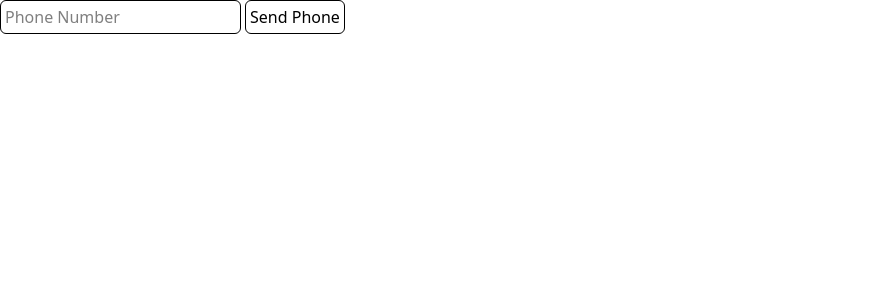
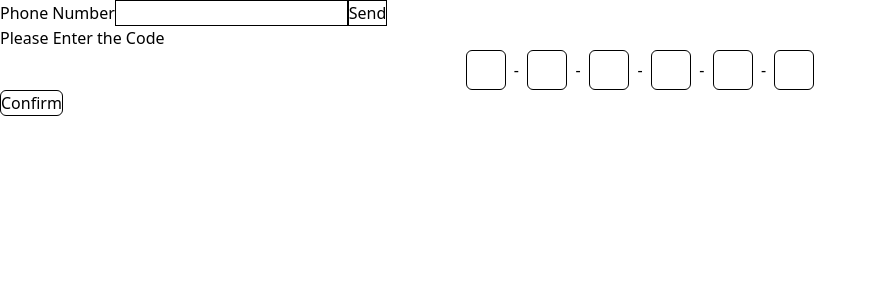
Before and after one commit to ali934h/freelancing-app_react-ts, a React (Vite) app: page /auth in a window 1280 px wide. Shown: the top 300 px of the page, without its empty margins (0-877 px from the left). Built offline with nearby package versions, Linux system fonts and the light colour scheme.

Commit message:
OTP and services

```diff
--- a/package.json
+++ b/package.json
@@ -11,8 +11,10 @@
   },
   "dependencies": {
     "@tailwindcss/vite": "^4.1.12",
+    "axios": "^1.11.0",
     "react": "^19.1.1",
     "react-dom": "^19.1.1",
+    "react-otp-input": "^3.1.1",
     "react-router-dom": "^7.8.2",
     "tailwindcss": "^4.1.12"
   },
--- /dev/null
+++ b/src/features/authentication/CheckOTPForm.tsx
@@ -0,0 +1,29 @@
+import React, { useState } from "react";
+import OTPInput from "react-otp-input";
+
+type Props = {};
+
+function CheckOTPForm({}: Props) {
+  const [otp, setOtp] = useState("");
+
+  return (
+    <form>
+      <p>Please Enter the Code</p>
+      <OTPInput
+        value={otp}
+        onChange={setOtp}
+        numInputs={6}
+        renderSeparator={<span>&nbsp; - &nbsp; </span>}
+        renderInput={(props) => <input {...props} />}
+        containerStyle={"w-full flex justify-center"}
+        inputStyle={"border rounded-md w-10 block h-10 text-center"}
+        skipDefaultStyles
+      />
+      <button type="submit" className="rounded-md border">
+        Confirm
+      </button>
+    </form>
+  );
+}
+
+export default CheckOTPForm;
--- a/src/features/authentication/SendOTPForm.tsx
+++ b/src/features/authentication/SendOTPForm.tsx
@@ -1,42 +1,25 @@
-import React, { useState } from "react";
-import type { FormEvent, ChangeEvent } from "react";
+import { useState, type ChangeEvent, type FormEvent } from "react";
+import TextField from "../../ui/TextField";
 
 function SendOTPForm() {
   const [phoneNumber, setPhoneNumber] = useState("");
-
-  function handleSubmit(e: FormEvent) {
+  const inputHandler = (e: ChangeEvent<HTMLInputElement>) => {
+    setPhoneNumber(e.target.value);
+  };
+  const submitHandler = (e: FormEvent<HTMLFormElement>) => {
     e.preventDefault();
-    if (!phoneNumber.trim()) return;
-
-    // Here you will send the OTP request
-    console.log("Sending OTP to:", phoneNumber);
-  }
-
-  function handleChange(e: ChangeEvent<HTMLInputElement>) {
-    setPhoneNumber(e.target.value);
-  }
-
+    console.log(phoneNumber);
+  };
   return (
     <div>
-      <form onSubmit={handleSubmit} className="flex gap-x-1">
-        <label htmlFor="phoneNumber" className="sr-only">
-          Phone Number
-        </label>
-        <input
-          id="phoneNumber"
-          className="rounded-md border p-1"
-          placeholder="Phone Number"
-          type="tel"
+      <form onSubmit={submitHandler}>
+        <TextField
+          idTitle="phoneNumber"
+          onChange={inputHandler}
+          label="Phone Number"
+          title="Send"
           value={phoneNumber}
-          onChange={handleChange}
         />
-        <button
-          className="rounded-md border p-1"
-          type="submit"
-          disabled={!phoneNumber.trim()}
-        >
-          Send Phone
-        </button>
       </form>
     </div>
   );
--- a/src/pages/Auth.tsx
+++ b/src/pages/Auth.tsx
@@ -1,5 +1,6 @@
 import React from "react";
 import SendOTPForm from "../features/authentication/SendOTPForm";
+import CheckOTPForm from "../features/authentication/CheckOTPForm";
 
 type Props = {};
 
@@ -7,6 +8,7 @@ const Auth: React.FC = (props: Props) => {
   return (
     <div>
       <SendOTPForm />
+      <CheckOTPForm />
     </div>
   );
 };
--- /dev/null
+++ b/src/services/httpServices.ts
@@ -0,0 +1,16 @@
+import axios, { type AxiosInstance } from "axios";
+
+const app = axios.create({
+  baseURL: "https://freelancing-app.api.alihosseini.dev",
+  withCredentials: true,
+});
+
+export default {
+  get: <T = unknown>(url: string, config?: object) => app.get<T>(url, config),
+  post: <T = unknown>(url: string, data?: unknown, config?: object) =>
+    app.post<T>(url, data, config),
+  delete: <T = unknown>(url: string, config?: object) =>
+    app.delete<T>(url, config),
+  patch: <T = unknown>(url: string, data?: unknown, config?: object) =>
+    app.patch<T>(url, data, config),
+};
--- /dev/null
+++ b/src/ui/TextField.tsx
@@ -0,0 +1,30 @@
+import React, { type ChangeEvent } from "react";
+
+type Props = {
+  idTitle: string;
+  label: string;
+  title: string;
+  value: string;
+  onChange: (e: ChangeEvent<HTMLInputElement>) => void;
+};
+
+function TextField({ title, value, onChange, label, idTitle }: Props) {
+  return (
+    <div>
+      <label htmlFor={idTitle}>{label}</label>
+      <input
+        type="tel"
+        id={idTitle}
+        value={value}
+        onChange={onChange}
+        className="border"
+        autoComplete="off"
+      />
+      <button type="submit" className="border">
+        {title}
+      </button>
+    </div>
+  );
+}
+
+export default TextField;
```
Also changed, not shown: 1 other file (tests, documents, lock files or other folders).
